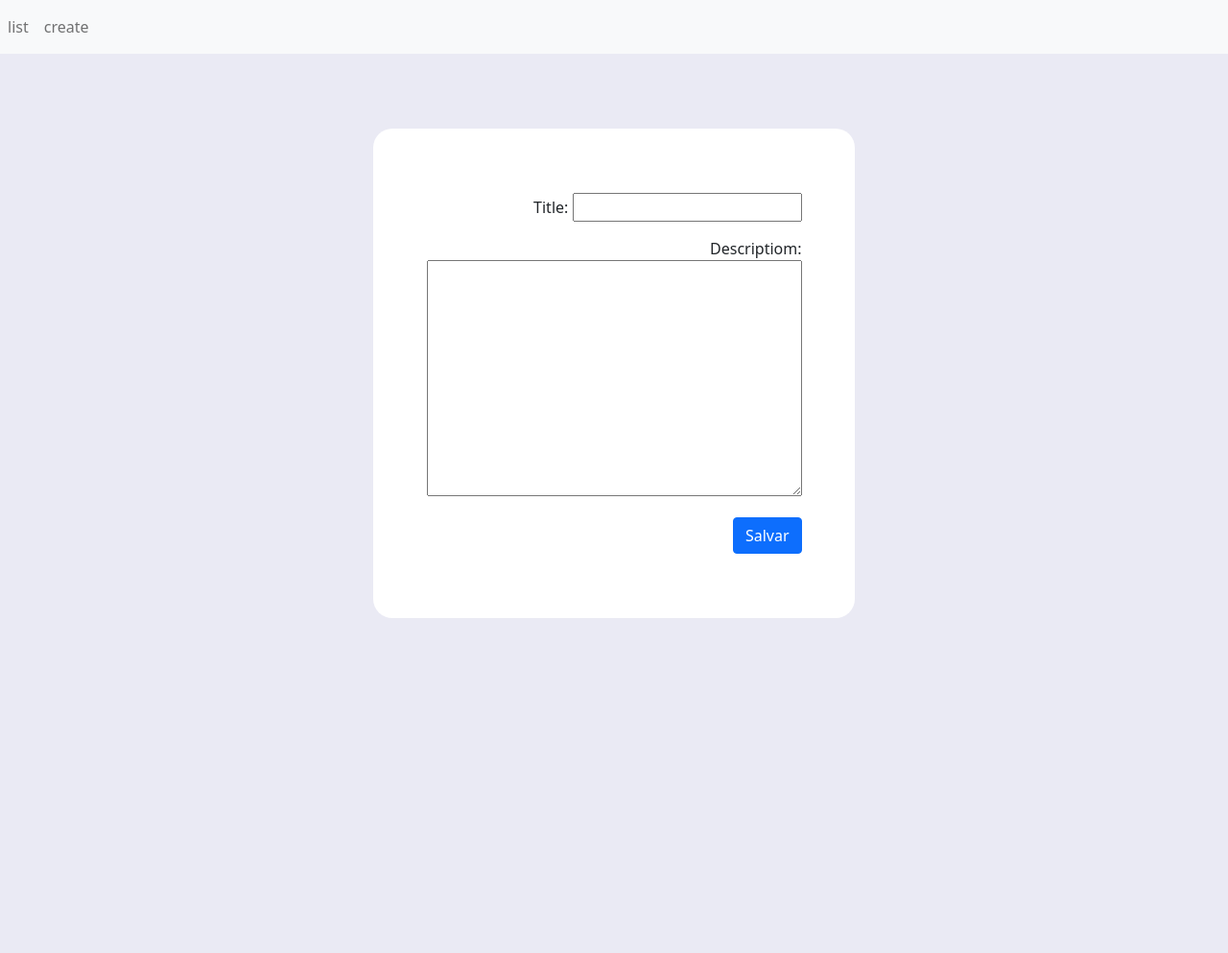
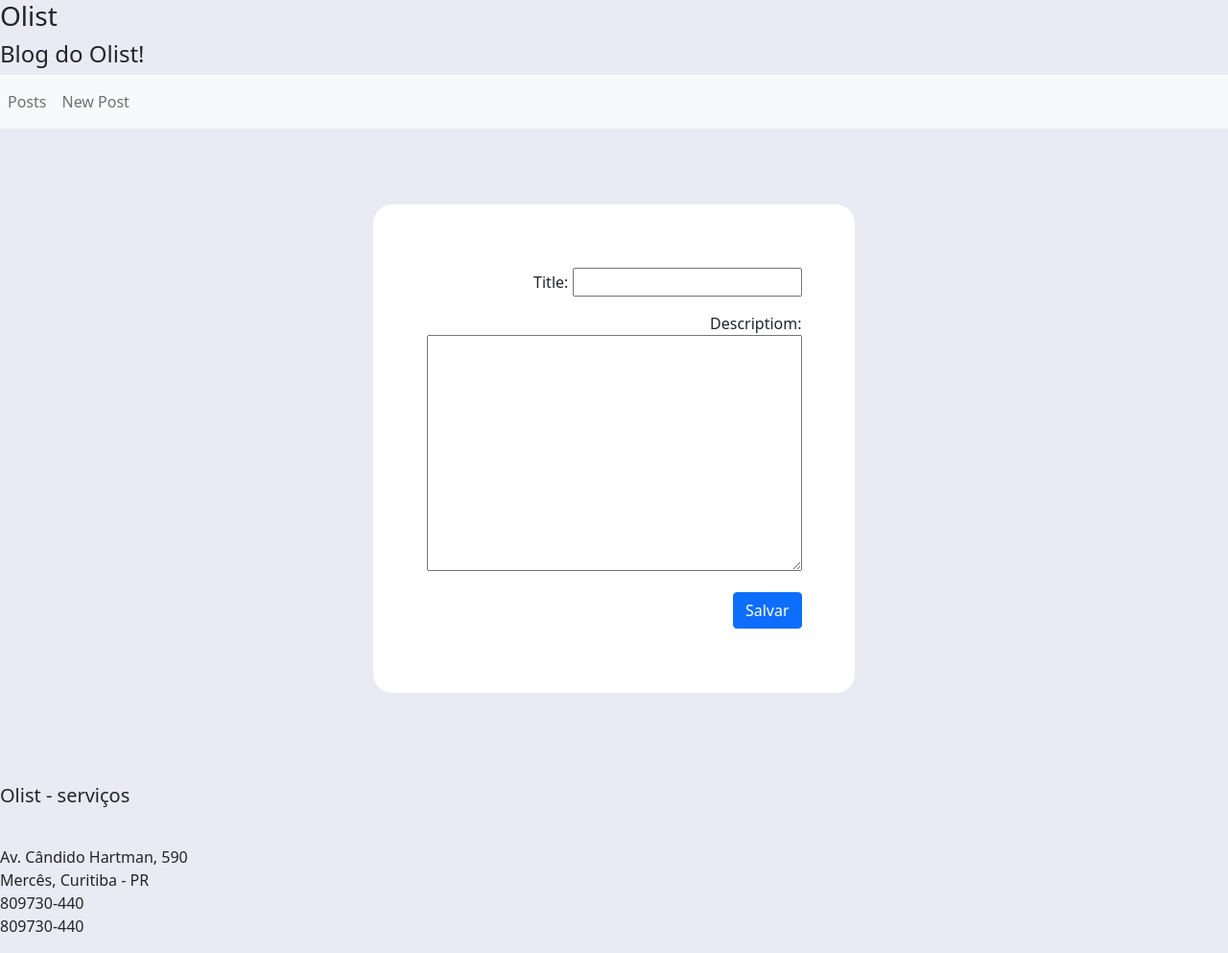
Before and after one commit to felipesavaris/blog_using_python_django_docker_postgres_poetry_flake8_tests_and_bootstrap, a Django app: page /blog/create in a window 1280 px wide. Shown: the whole page at 96% size. Before the commit the page ends 644 px from the top, so only its background shows below. Run offline with Django 3.2, Linux system fonts and the light colour scheme; tables that the repository leaves empty hold one stand-in row (values such as "Sample post"); some libraries are stand-ins or nearby versions.

Commit message:
add cabeçalho e rodapé e inclui ao arquivo base.html

```diff
--- a/appbase/templates/base.html
+++ b/appbase/templates/base.html
@@ -15,14 +15,16 @@
 
     <body>
 
+        {% include 'header.html' %}
+
         <nav class="navbar navbar-expand-lg navbar-light bg-light">
             <div class="collapse navbar-collapse" id="navbarNavDropdown">
                 <ul class="navbar-nav">
                     <li class="nav-item">
-                        <a class="nav-link" href="{% url 'list_all_posts' %}">list</a>
+                        <a class="nav-link" href="{% url 'list_all_posts' %}">Posts</a>
                     </li>
                     <li class="nav-item">
-                        <a class="nav-link" href="{% url 'create_post' %}">create</a>
+                        <a class="nav-link" href="{% url 'create_post' %}">New Post</a>
                     </li>
                 </ul>
             </div>
@@ -30,6 +32,8 @@
 
         {% block content %} {% endblock %}
 
+        {% include 'footer.html' %}
+
         <script src="https://cdn.jsdelivr.net/npm/bootstrap@5.0.1/dist/js/bootstrap.bundle.min.js"
             integrity="sha384-gtEjrD/SeCtmISkJkNUaaKMoLD0//ElJ19smozuHV6z3Iehds+3Ulb9Bn9Plx0x4"
             crossorigin="anonymous"></script>
--- /dev/null
+++ b/appbase/templates/footer.html
@@ -0,0 +1,15 @@
+<footer>
+
+
+    <p>
+        <h5>Olist - serviços</h5>
+    </p>
+    <br />
+    <p>
+        Av. Cândido Hartman, 590 <br />
+        Mercês, Curitiba - PR <br />
+        809730-440 <br />
+        809730-440 <br />
+    </p>
+
+</footer>
--- /dev/null
+++ b/appbase/templates/header.html
@@ -0,0 +1,6 @@
+<header>
+
+    <h3>Olist</h3>
+    <h4>Blog do Olist!</h4>
+
+</header>
```
